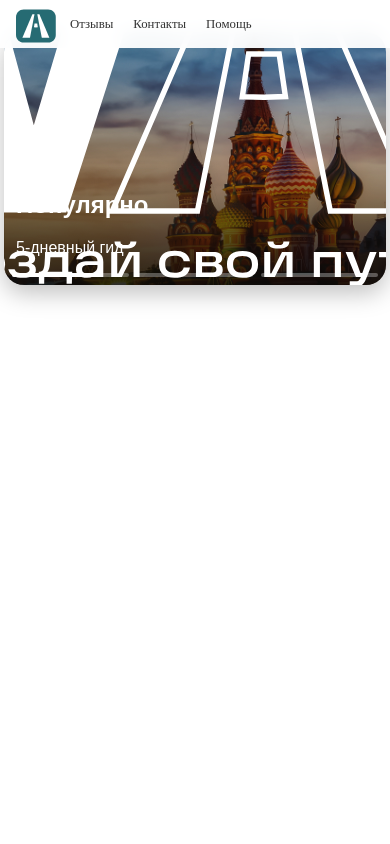
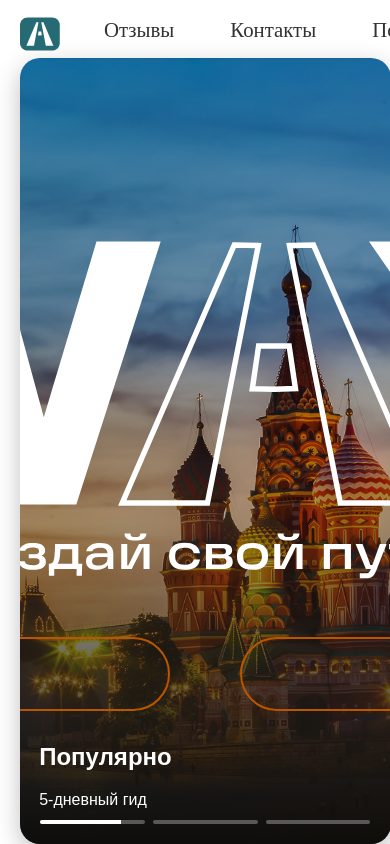
Before and after one commit to WAY-Travel-Guide/way-travel-planner, a React (Vite) app in the folder frontend/: page / in a window 390 px wide. Built offline with nearby package versions, Linux system fonts and the light colour scheme.

Commit message:
Перезагрузка фронта homepage. Header уезжает влево.

```diff
--- a/frontend/src/pages/home-page/HomePage.css
+++ b/frontend/src/pages/home-page/HomePage.css
@@ -1,11 +1,11 @@
 .homepage {
-    width: 100vw;
-    height: 100vh;
-    display: flex;
-    flex-direction: column;
-    align-items: center;
-    justify-content: flex-start;
+    width: 100vw;                     /*ширина браузера*/
+    height: 100vh;                    /*высота браузера*/
+    display: flex;                    /*расположение элементов внутри контейнера*/
+    flex-direction: column;           /*расположение элементов в колонку*/
+    padding-left: 1.25rem;              /*внутренние отступы слева*/
+    padding-right: 1.25rem;             /*внутренние отступы справа*/
     box-sizing: border-box;
-    padding-top: 1.5rem; /* Updated to match new header height */
-    overflow-x: hidden;
+    padding-top: 0.1rem;            /*внутренние отступы сверху*/
+    margin: 0 auto;
 }
--- a/frontend/src/widgets/header/Header.css
+++ b/frontend/src/widgets/header/Header.css
@@ -1,160 +1,108 @@
+/*рамки хедера*/
 .header {
-    position: fixed;
+    position: sticky;                                   /*В будущем пригодится для фиксированного хедера при прокрутке*/
     top: 0;
-    left: 0;
-    width: 100vw;
-    height: 3rem; /* Lower height - was 2rem */
-    background: rgba(255, 255, 255, 0.95); /* Semi-transparent modern look */
-    backdrop-filter: blur(10px); /* Modern glass effect */
-    z-index: 1000;
-    box-sizing: border-box;
-    display: flex;
-    align-items: center;
-    transition: all 0.3s ease; /* Smooth transitions */
+    left:0;
+    width: 100%;                                            /* Ширина хедера на всю ширину окна */
+    height: 3rem;                                           /* Высота хедера 3 рем */
+    background-color: transparent;                          /*прозрачный фон*/
+    z-index: 1000;                                          /* Высокий z-index, чтобы хедер был поверх других элементов */
+    margin-bottom: 0.5rem ;                                 /*Отступ снизу*/;
+
+}
+/*контейнер внутри хедера*/
+.header-container {
+    box-sizing: border-box;                     /* Включает padding и border в общую ширину/высоту элемента */
+    align-items: center;                        /* Вертикальное выравнивание элементов по центру внутри хедера */
+    text-align: center;
+    transition: all 0.3s ease;                   /* Плавные переходы для эффектов */
+    display: flex;                              /* Использует flexbox для расположения содержимого */
+    justify-content: space-between;             /* Распределяет элементы с максимальным пространством между ними */
+    align-items: center;                        /* Вертикальное выравнивание по центру */
+}
+/*------------------------------------------------------------------------------------------------------------*/
+/*маленькое лого в хедере*/
+.minilogo{
+    width: 40px;
+    height: 40px;
+    transition: all 0.3s ease;
+    margin-top: 0.5rem;                         /*отступ сверху для центрирования по вертикали*/
+    cursor: pointer;
+}
+/*эффект при наведении на лого*/
+.minilogo:hover {
+    transform: scale(1.1);                      /*увеличение логотипа при наведении*/
+}
+/*------------------------------------------------------------------------------------------------------------*/
+
+/*пробел между лого и навигацией*/
+.header-spacer {
+   width: 50rem;                                /*ширина пробела между лого и навигацией*/
+  flex: 1 1 auto;                               /* Позволяет пробелу расширяться и сжиматься по мере необходимости */
+  min-width: 0rem;                              /* Минимальная ширина пробела */
 }
 
-.header-container {
-    max-width: 1440px;
-    margin: 0 auto;
-    padding: 0 0; /* Reduced padding for more compact look */
-    width: 100%;
-    height: 100%;
-    display: flex;
-    justify-content: space-between;
-    align-items: center;
+/*------------------------------------------------------------------------------------------------------------*/
+
+/*навигация в хедере*/
+.header-nav-list {
+    display: flex;                              /* Использует flexbox для расположения элементов навигации */
+    align-items: center;                        /* Вертикальное выравнивание по центру */
+    list-style: none;                           /* Убирает маркеры списка */
+    margin: 0;                                  /* Убирает внешние отступы */
+    padding: 0;                                 /* Убирает внутренние отступы */
+    gap: 2rem;                                  /* Расстояние между элементами навигации */
+    align-items: center;                        /* Вертикальное выравнивание по центру */
 }
 
-
-.minilogo{
-    width: 40px; /* Slightly smaller icons */
-    height: 40px;
-    transition: all 0.3s ease;
-    margin-top: 0.5rem;
-    /*padding: 0.5rem; /* Better click area */
-    /*border-radius: 0.375rem; /* Rounded corners */
-    cursor: pointer;
+/*элементы навигации в хедере*/
+.header-nav-list a{
+    position: relative;                         /* Для позиционирования псевдоэлементов */
+    list-style: none;                           /* Убирает маркеры списка */
+    display: block;                             /* Делает элементы блочными для удобства стилизации */
+    padding: 1rem 0.75rem;                      /* Внутренние отступы сверху/снизу и слева/справа */
+    margin: 0;                                  /* Убирает внешние отступы */
+    cursor: pointer;                            /* Курсор указателя при наведении */
+    font-weight: 500;                           /* Средняя жирность шрифта */
+    font-size: 1.3rem;                          /* Размер шрифта 1.3 рем */
+    color: #333;                              /* Темно-серый цвет текста */
+    text-decoration: none;                      /* Убирает подчеркивание ссылок */
+    border-radius: 0.375rem;                    /* Скругленные углы для эффекта кнопки */
+    transition: all 0.2s ease;                  /* Плавные переходы для эффектов */
+}
+/*эффект при наведении на элементы навигации*/
+.header-nav-list a:hover {
+    background-color: rgba(0, 0, 0, 0.05);     /*легкий серый фон при наведении*/
+    color: #000;                                /*темный цвет текста при наведении*/
+}
+/*подчеркивание при наведении на элементы навигации*/
+.header-nav-list a::after{
+    content: '';                                                                    /*пустое содержимое для псевдоэлемента*/
+    position: absolute;                                                             /*абсолютное позиционирование относительно родителя*/
+    bottom: 0.25rem;                                                                /*расположение под текстом*/
+    left: 50%;                                                                      /*центрирование по горизонтали*/
+    width: 0;                                                                       /*начальная ширина подчеркивания 0*/
+    height: 2px;
+    background: linear-gradient(90deg, #667eea 0%, #764ba2 100%);               /*градиент для подчеркивания*/
+    transition: all 0.3s ease;                                                      /*плавный переход для эффекта*/
+    transform: translateX(-50%);                                                    /*сдвиг для центрирования подчеркивания*/
 }
 
-.minilogo:hover {
-    transform: scale(1.1); /* Subtle scale effect */
-    /*opacity: 0.8;
-    /*background-color: rgba(0, 0, 0, 0.05); /* Subtle background */
+/*эффект при наведении на подчеркивание элементов навигации*/
+.header-nav-list a:hover::after{
+    width: 80%;                                                                     /*увеличение ширины подчеркивания при наведении*/
 }
-
-.header-spacer {
-   width: auto;
-  flex: 1 1 auto; /* заполнитель, но адаптивный */
-  min-width: 50rem;   /* чтобы содержимое не ломало верстку */
-}
-.headerhome-widget{
-    width: 5px; /* Slightly smaller icons */
-    height: 5px;
-    transition: all 0.3s ease;
-    margin-top: 0.5rem;
-    /*padding: 0.5rem; /* Better click area */
-    /*border-radius: 0.375rem; /* Rounded corners */
-    cursor: pointer;
-}
-.header-nav {
-    display: flex;
-    align-items: center;
-
-}
-
-
-.header-nav-list {
-    list-style: none;
-    margin: 0;
-    padding: 0;
-    display: flex;
-    gap: 2rem; /* Increased gap for better spacing */
-    align-items: center;
-}
-
-
-.header-nav-list a{
-    position: relative;
-    list-style: none;
-    display: block;
-    padding: 1rem 0.75rem; /* Better padding for clickability */
-    margin: 0;
-    cursor: pointer;
-    font-weight: 500; /* Slightly bolder text */
-    font-size: 1.3rem; /* Slightly smaller, more refined */
-    color: #333; /* Better contrast */
-    text-decoration: none;
-    border-radius: 0.375rem; /* Rounded corners */
-    transition: all 0.2s ease; /* Smooth transitions */
-}
-
-.header-nav-list a:hover {
-    background-color: rgba(0, 0, 0, 0.05); /* Subtle hover background */
-    color: #000; /* Darker on hover */
-}
-.header-nav-list a::after{
-    content: '';
-    position: absolute;
-    bottom: 0.25rem; /* Moved up slightly */
-    left: 50%;
-    width: 0;
-    height: 2px;
-    background: linear-gradient(90deg, #667eea 0%, #764ba2 100%); /* Modern gradient */
-    transition: all 0.3s ease;
-    transform: translateX(-50%); /* Center the line */
-}
-.header-nav-list a:hover::after{
-    width: 80%; /* Animate from center */
-}
-
-/* Стили для иконок */
+/*-----------------------------------------------------------------------------------------------------------------------------*/
+/*иконки навигации в хедере*/
 .header-nav-icon {
-    width: 25px; /* Slightly smaller icons */
+    width: 25px;
     height: 25px;
     transition: all 0.3s ease;
     margin-top: 0.5rem;
-    /*padding: 0.5rem; /* Better click area */
-    /*border-radius: 0.375rem; /* Rounded corners */
-    cursor: pointer;
+    cursor: pointer;                                                                /*курсор указателя при наведении*/
 }
 
+/*эффект при наведении на иконки навигации*/
 .header-nav-icon:hover {
-    transform: scale(1.1); /* Subtle scale effect */
-    /*opacity: 0.8;
-    /*background-color: rgba(0, 0, 0, 0.05); /* Subtle background */
+    transform: scale(1.1);                                                          /*увеличение иконки при наведении*/
 }
-/* Responsive design for mobile */
-@media (max-width: 768px) {
-    .header {
-        height: 3rem; /* Even more compact on mobile */
-    }
-
-    .header-container {
-        padding: 0 1rem;
-    }
-
-    .header-nav-list {
-        gap: 1rem;
-    }
-
-    .header-nav-list a {
-        padding: 0.375rem 0.5rem;
-        font-size: 0.875rem;
-    }
-
-    .header-nav-icon {
-        width: 18px;
-        height: 18px;
-        padding: 0.375rem;
-    }
-}
-
-@media (max-width: 480px) {
-    .header-nav-list {
-        gap: 0.5rem;
-    }
-
-    .header-nav-list a {
-        padding: 0.25rem 0.375rem;
-        font-size: 0.8rem;
-    }
-}
--- a/frontend/src/widgets/header/Header.jsx
+++ b/frontend/src/widgets/header/Header.jsx
@@ -10,35 +10,19 @@ const Header = () => {
   return (
     <header className="header">
       <div className="header-container">
-        <nav className="header-nav">
-          <ul className="header-nav-list">
-            <li>
+          <div className="header-nav-list">
               <img src={Logo} alt="Лого" className = "minilogo"/>
-            </li>
-            <li>
               <a className='menu-items'> Отзывы</a>
-            </li>
-            <li>
               <a className='menu-items'> Контакты</a>
-            </li>
-            <li>
               <a className='menu-items'> Помощь</a>
-            </li>
             <li className="header-spacer"></li>
             {/*<li>
               <img src={MainLogo} alt="Основной логотип" className='headerhome-widget'/>
             </li>*/}
-            <li>
-                <img src={Exit} alt="Главная" className="header-nav-icon" />
-            </li>
-            <li>
-                <img src={History} alt="О нас" className="header-nav-icon" />
-            </li>
-            <li>
-                <img src={Person} alt="Контакты" className="header-nav-icon" />
-            </li>
-          </ul>
-        </nav>
+            <img src={Exit} alt="Главная" className="header-nav-icon" />
+            <img src={History} alt="О нас" className="header-nav-icon" />
+            <img src={Person} alt="Контакты" className="header-nav-icon" />
+          </div>
       </div>
     </header>
   );
--- a/frontend/src/widgets/tile-background/TileBackground.css
+++ b/frontend/src/widgets/tile-background/TileBackground.css
@@ -1,11 +1,11 @@
 .homestory-carousel {
   position: relative;
-  width: min(95vw, 95rem); /* Responsive width: 90% of viewport or max 90rem */
-  height: min(95vh, 95rem); /* Responsive height: 40% of viewport or max 40rem */
-  border-radius: 1.25rem; /* 20px equivalent */
+  width: min(95vw, 100rem);
+  height: min(95vh, 100rem);
+  border-radius: 1.25rem;
   overflow: hidden;
-  margin: 2rem auto;
-  box-shadow: 0 0.5rem 1.5rem rgba(0, 0, 0, 0.25); /* Converted px to rem */
+  margin: 0 auto;
+  box-shadow: 0 0.5rem 1.5rem rgba(0, 0, 0, 0.25);
   font-family: sans-serif;
 }
 
@@ -95,44 +95,3 @@
   transform-origin: center;
   will-change: transform;
 }
-
-/* Responsive breakpoints for better zoom handling */
-@media (max-width: 768px) {
-  .homestory-carousel {
-    width: 95vw;
-    height: 35vh;
-    margin: 1rem auto;
-  }
-
-  .homestory-overlay {
-    padding: 1rem;
-  }
-
-  .homeprogress-bars {
-    bottom: 0.75rem;
-    padding: 0 0.75rem;
-  }
-}
-
-@media (max-width: 480px) {
-  .homestory-carousel {
-    width: 98vw;
-    height: 30vh;
-    margin: 0.5rem auto;
-  }
-
-  .homestory-overlay {
-    padding: 0.75rem;
-  }
-
-  .homeprogress-bars {
-    bottom: 0.5rem;
-    padding: 0 0.5rem;
-  }
-}
-
-/* Ensure proper scaling on zoom */
-.homestory-carousel {
-  transform-origin: center;
-  will-change: transform;
-}
```
